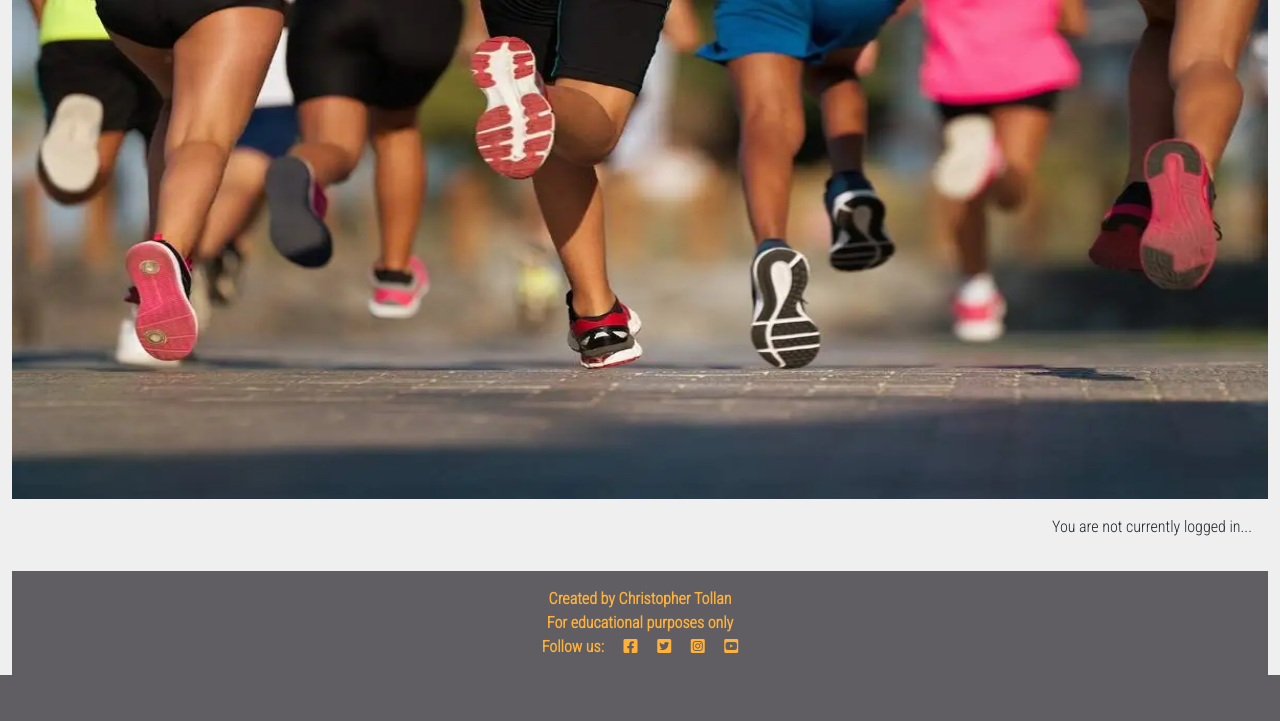
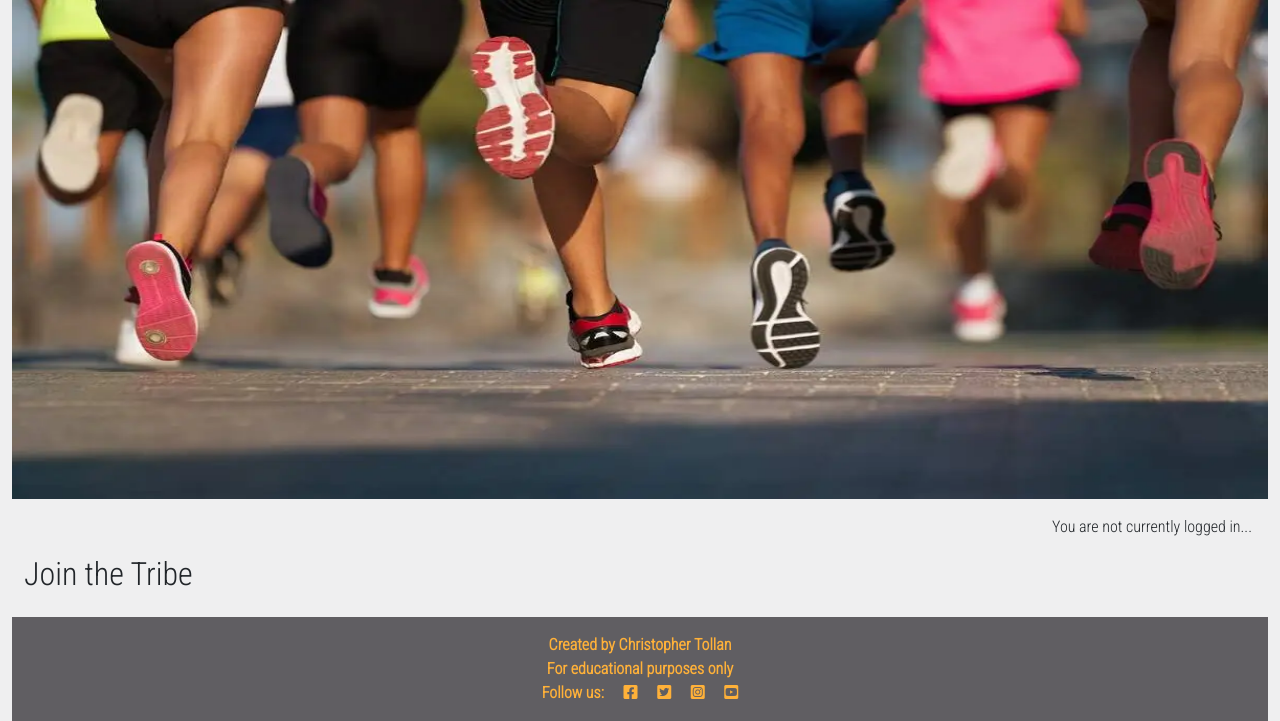
Before and after one commit to Chris-Tollan/run-tribe, a Django app: page /runs/ in a window 1280 px wide. Shown: the part 147-868 px from the top of the page. Before the commit the page ends 822 px from the top, so only its background shows below. Run offline with Django 4.2, Linux system fonts and the light colour scheme; data that the repository does not hold is empty.

Commit message:
add h2 text to runs&debug to false

```diff
--- a/runs/templates/runs/runs.html
+++ b/runs/templates/runs/runs.html
@@ -2,9 +2,9 @@
 {% block content %}
 {% load static %}
 
-<!-- blog.html content starts here -->
+<!-- runs.html content starts here -->
 <div class="container-fluid">
-    <div class="row">
+    <div class="row"><h2>Join the Tribe</h2>
 
         <div class="container">
             <section class="col-12 mt-3">
```
